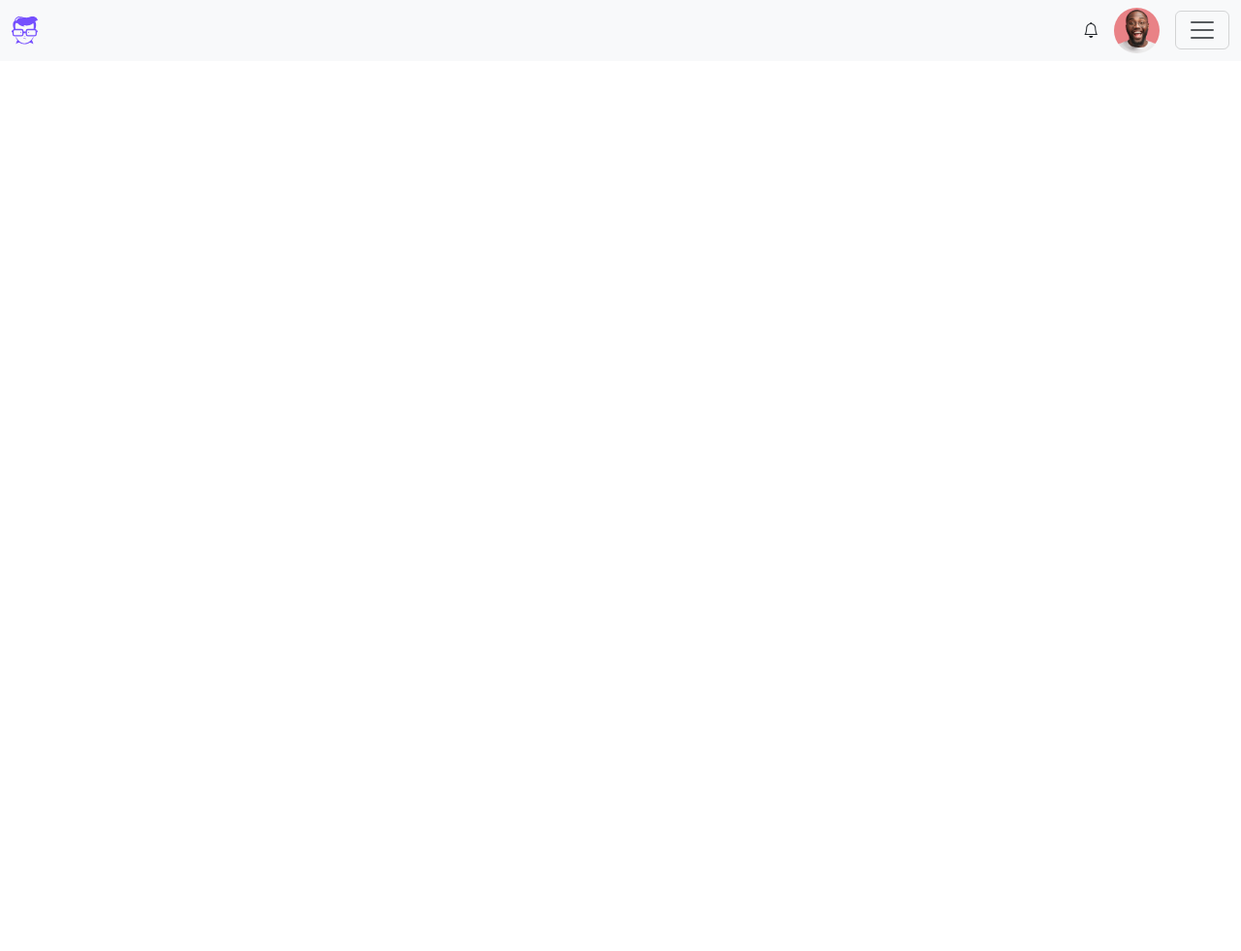
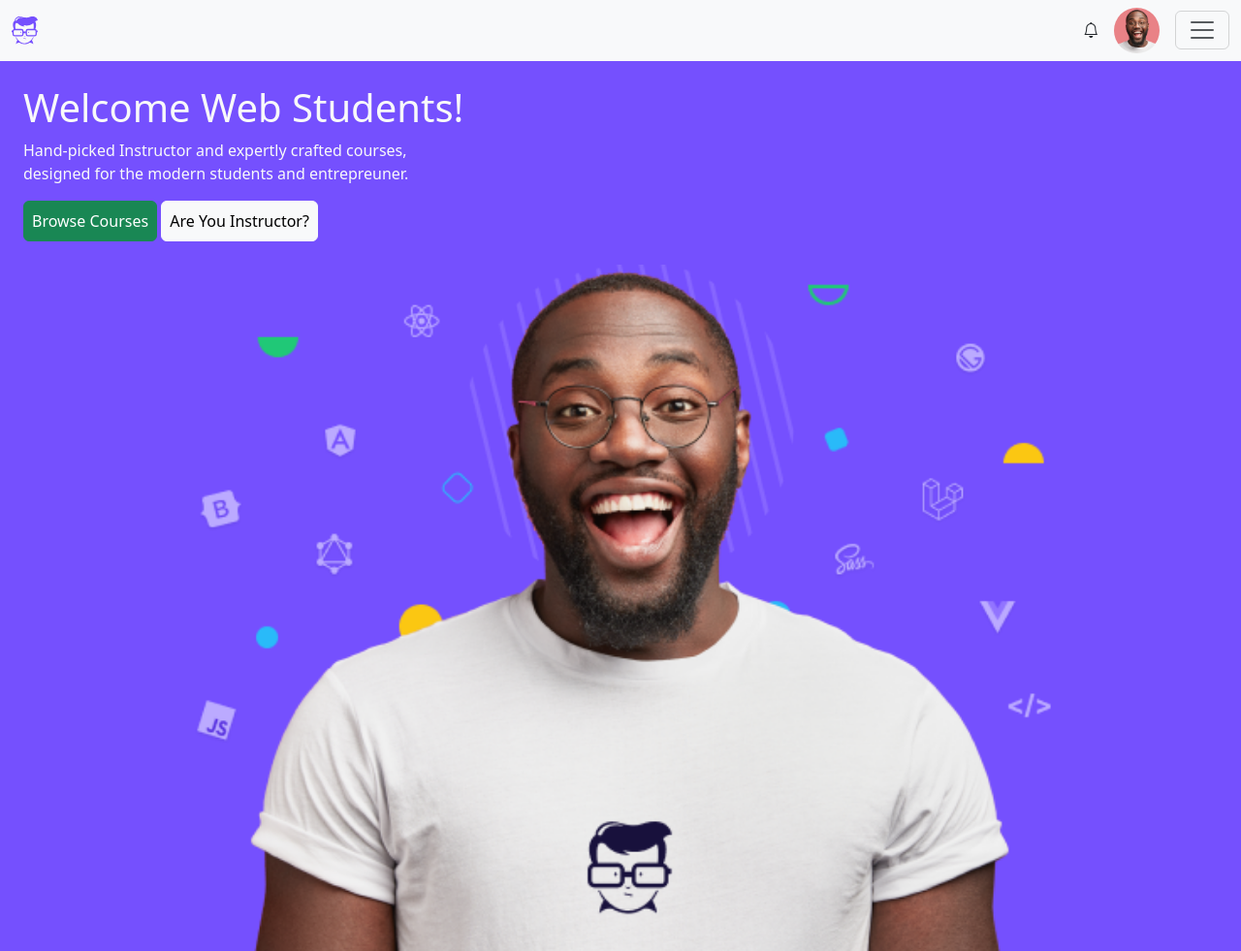
Before and after one commit to tommasopanciroli/HOMEWORK-U2-W2-D4, a plain HTML site: page index.html in a window 1280 px wide. Shown: the whole page at 97% size. Before the commit the page ends 800 px from the top, so only its background shows below. Drawn offline with nearby package versions, Linux system fonts and the light colour scheme.

Commit message:
adds main-intro

```diff
--- a/index.html
+++ b/index.html
@@ -20,10 +20,11 @@
       rel="stylesheet"
       href="https://cdn.jsdelivr.net/npm/bootstrap-icons@1.11.3/font/bootstrap-icons.min.css"
     />
+    <link rel="stylesheet" href="./style.css" />
   </head>
   <body>
     <header>
-      <nav class="navbar bg-body-tertiary fixed-top">
+      <nav class="navbar bg-body-tertiary sticky">
         <div class="container-fluid">
           <img src="./assets/logo.svg" alt="logo" />
           <div class="d-flex align-items-center justify-content-end">
@@ -114,9 +115,27 @@
       </nav>
     </header>
     <main>
-        <div>
-
+      <section id="main-intro">
+        <div class="container-fluid text-light p-4">
+          <h1>Welcome Web Students!</h1>
+          <p>
+            Hand-picked Instructor and expertly crafted courses, <br />designed
+            for the modern students and entrepreuner.
+          </p>
+          <span>
+            <button type="button" class="btn btn-success p-2">
+              Browse Courses
+            </button>
+            <button type="button" class="btn btn-light p-2">
+              Are You Instructor?
+            </button></span
+          >
         </div>
+        <div class="d-flex justify-content-center">
+          <img class="w-75" src="./assets/hero-img.png" alt="hero" />
+        </div>
+      </section>
+      <section id="under-intro"></section>
     </main>
     <footer></footer>
     <script
--- /dev/null
+++ b/style.css
@@ -0,0 +1,3 @@
+#main-intro {
+  background-color: #7550fe;
+}
```
